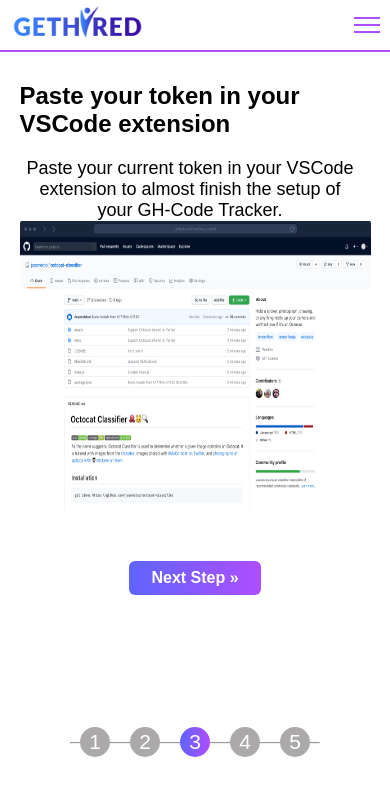
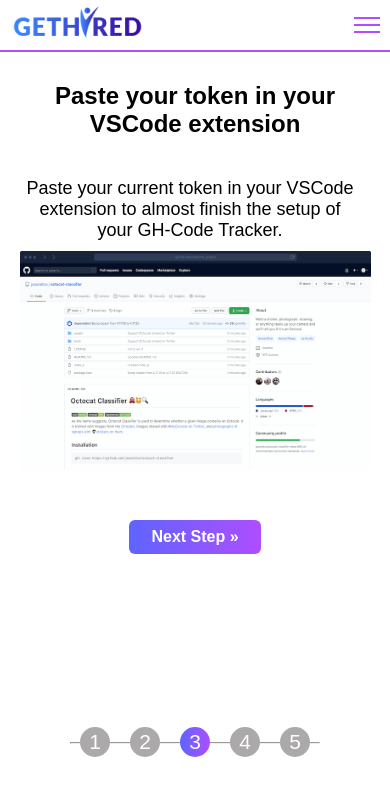
Before and after one commit to Platzi-Master-C8/MF-Plugins, a Next.js app in the folder gethired-frontend-web/: page /steps/three in a window 390 px wide. Shown: the top 796 px of the page. Built offline with nearby package versions, Linux system fonts and the light colour scheme.

Commit message:
The third page was already done into mobile and desktop

```diff
--- a/gethired-frontend-web/pages/steps/three.jsx
+++ b/gethired-frontend-web/pages/steps/three.jsx
@@ -7,14 +7,14 @@
 const Step3 = () => (
 
   <main className="main">
-    <section className="main__content">
+    <section className="main__content three">
       <h2 className="main__title">Paste your token in your VSCode extension</h2>
       <div>
         <p>
           Paste your current token in your VSCode extension to almost finish the setup of your GH-Code Tracker.
         </p>
 
-        <Image width={400} height={330} src={TechImg} />
+        <Image width={400} height={250} src={TechImg} />
       </div>
 
       <Link href="/steps/four">
--- a/gethired-frontend-web/styles/pages/home.scss
+++ b/gethired-frontend-web/styles/pages/home.scss
@@ -25,12 +25,17 @@
         font-size: 18px;
         padding-right: 10px;
         text-align: center;
+        margin-bottom: 10px;
       }
     }
 
     a{
       margin: 30px 0;
     }
+  }
+
+  &__title{
+    text-align: center;
   }
 
   .path{
--- a/gethired-frontend-web/styles/pages/step.scss
+++ b/gethired-frontend-web/styles/pages/step.scss
@@ -6,6 +6,10 @@
   }
 
   @extend .main__content;
+}
+
+.three > div{
+  padding-top: 20px;
 }
 
 .four{
```
Also changed, not shown: gethired-frontend-web/public/gh.png.
